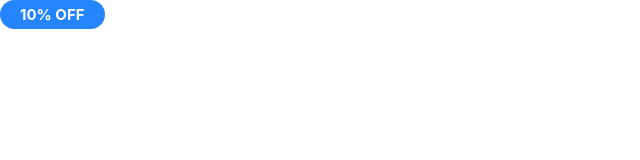
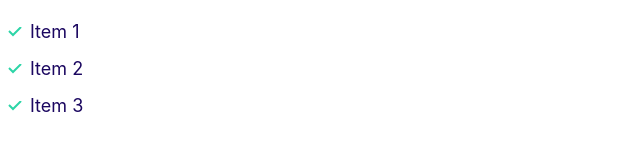
Before and after one commit to dhaligowski/fleet, a plain HTML site: page index.html in a window 1280 px wide. Shown: the whole page, without its empty margins (0-640 px from the left). Drawn offline with Linux system fonts and the light colour scheme.

Commit message:
Build lists component.

```diff
--- a/css/styles.css
+++ b/css/styles.css
@@ -107,3 +107,26 @@ a {
     font-size: 1.2rem;
   }
 }
+/* Lists */
+.list {
+  list-style: none;
+  padding-left: 0;
+  color: var(--color-headings);
+}
+.list--inline .list__item {
+  display: inline-block;
+  margin-right: 2rem;
+}
+.list--tick {
+  list-style-image: url(../images/tick.svg);
+  padding-left: 3rem;
+}
+.list--tick .list__item {
+  padding-left: 0.5rem;
+  margin-bottom: 1rem;
+}
+@media screen and (min-width: 1024px) {
+  .list--tick .list__item {
+    padding-left: 0;
+  }
+}
--- a/index.html
+++ b/index.html
@@ -9,6 +9,10 @@
     <link rel="stylesheet" href="css/styles.css" />
   </head>
   <body>
-    <span class="badge badge--primary">10% OFF</span>
+    <ul class="list list--tick">
+      <li class="list__item">Item 1</li>
+      <li class="list__item">Item 2</li>
+      <li class="list__item">Item 3</li>
+    </ul>
   </body>
 </html>
```
Also changed, not shown: components/lists.html (added, +5 -0 lines), images/tick.svg (added).
